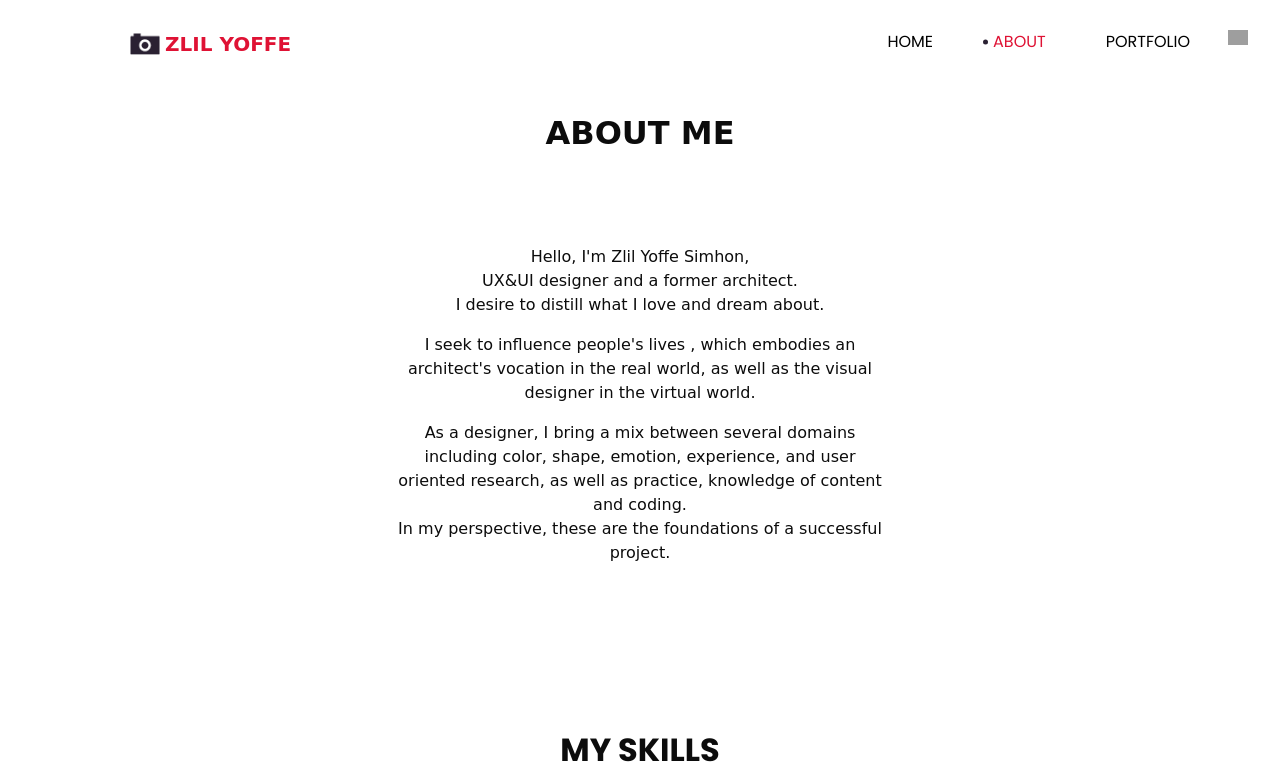
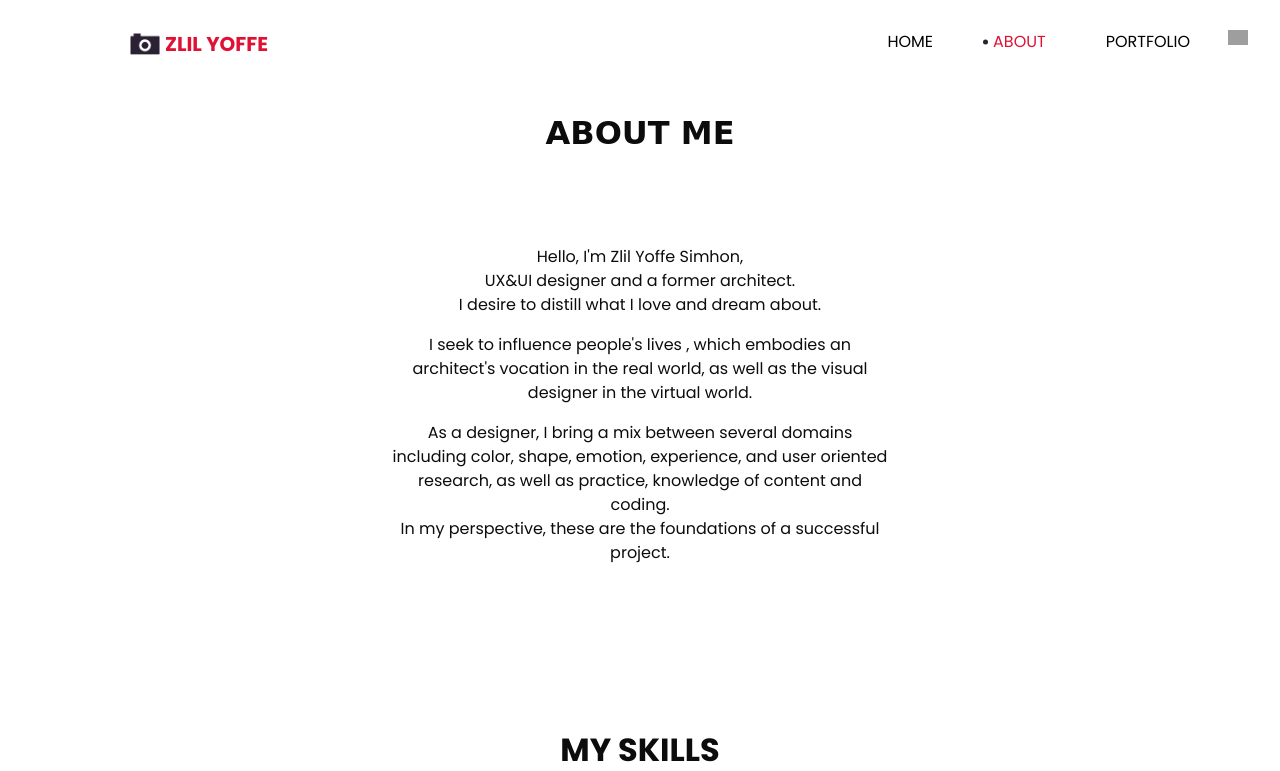
Before and after one commit to zlilyoffe/zlilyoffe.github.io, a PHP site: page /about.html in a window 1280 px wide. Shown: the top 771 px of the page. Run offline with PHP 8.4, Linux system fonts and the light colour scheme; some libraries are stand-ins or nearby versions; grey boxes are pictures that could not be loaded.

Commit message:
font family

```diff
--- a/about.html
+++ b/about.html
@@ -38,7 +38,7 @@
             <nav class="navbar navbar-expand-lg custom_nav-container ">
               <a class="navbar-brand" href="index.html">
                 <img src="images/logo.png" alt="">
-                <span style="font-family:cursive">
+                <span >
                   Zlil Yoffe
                 </span>
               </a>
--- a/css/style.css
+++ b/css/style.css
@@ -433,7 +433,7 @@ a:focus {
   margin-top: 35px;
   text-align: center;
   width: 500px;
-  font-family: cursive;
+  /* font-family: cursive; */
 }
 
 .about_section .box .detail-box a {
```
